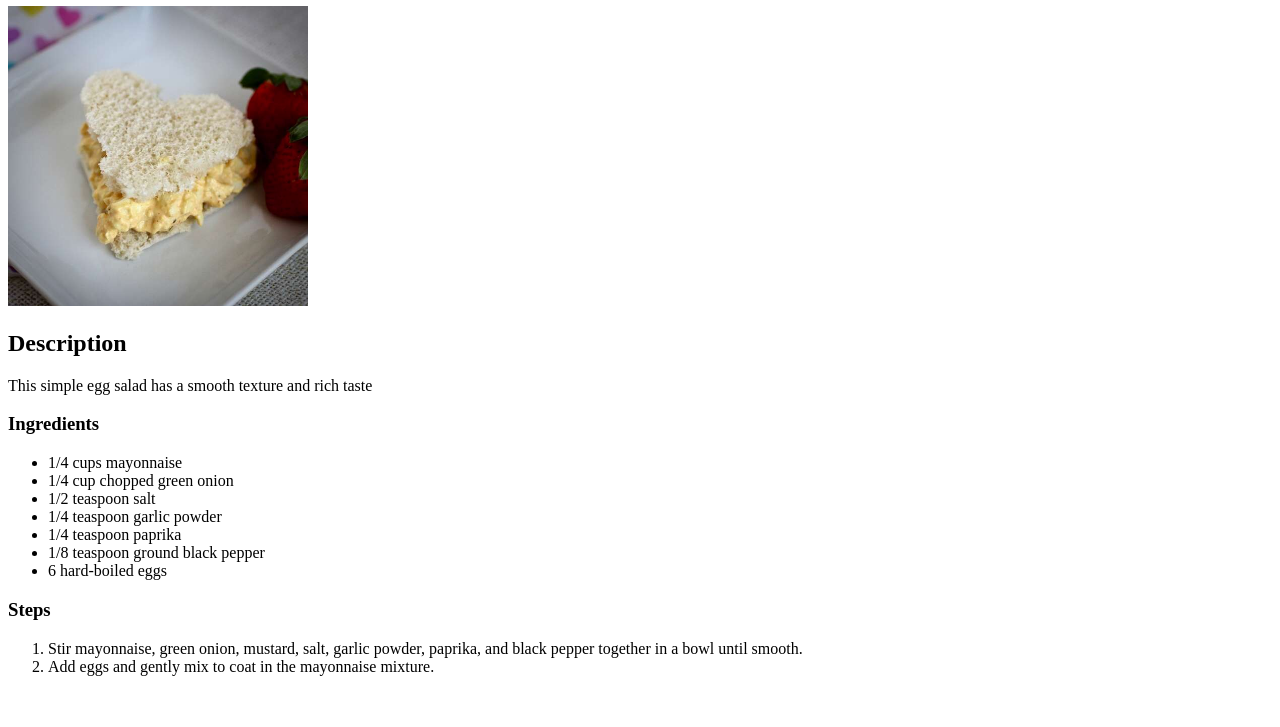
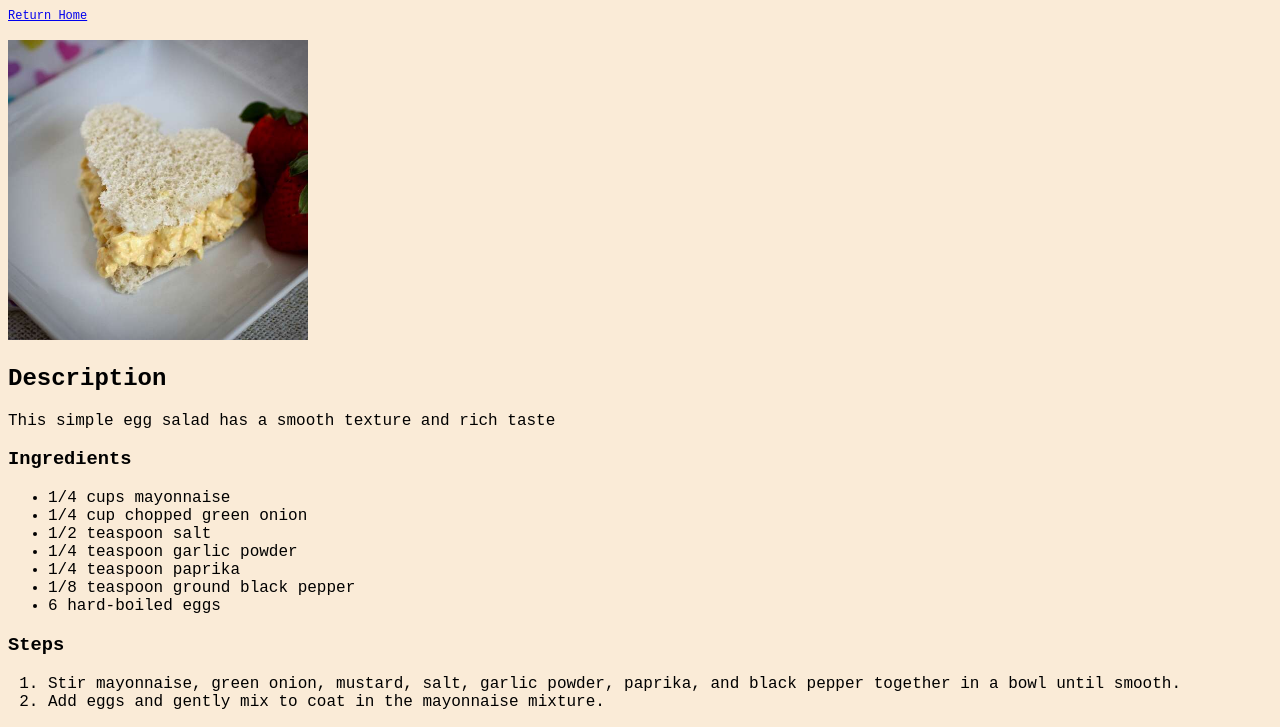
Before and after one commit to Snizze/odin-recipes, a plain HTML site: page recipes/egg_salad.html in a window 1280 px wide. Shown: the part 74-801 px from the top of the page. Drawn offline with Linux system fonts and the light colour scheme.

Commit message:
Add link to index.html & update recipestyle.css

```diff
--- a/recipes/egg_salad.html
+++ b/recipes/egg_salad.html
@@ -9,6 +9,7 @@
 </head>
 <body>
     <h1>Deviled Egg Salad Recipe</h1>
+    <p><a class="home" href="../index.html" class="home">Return Home</a></p>
     <img src="egg_salad.jpeg" alt="Egg Salad">
     <h2>Description</h2>
     <p>This simple egg salad has a smooth texture and rich taste</p>
--- a/recipes/recipestyle.css
+++ b/recipes/recipestyle.css
@@ -1,4 +1,13 @@
+body {
+    font-family: 'Courier New', Courier, monospace;
+    background-color: antiquewhite;
+}
+
 img {
     height: 300px;
     width: auto;
 }
+
+.home {
+    font-size: 12px;
+}
```
Also changed, not shown: recipes/cheesecake.html (+1 -0 lines), recipes/ribeye_steak.html (+1 -0 lines).
